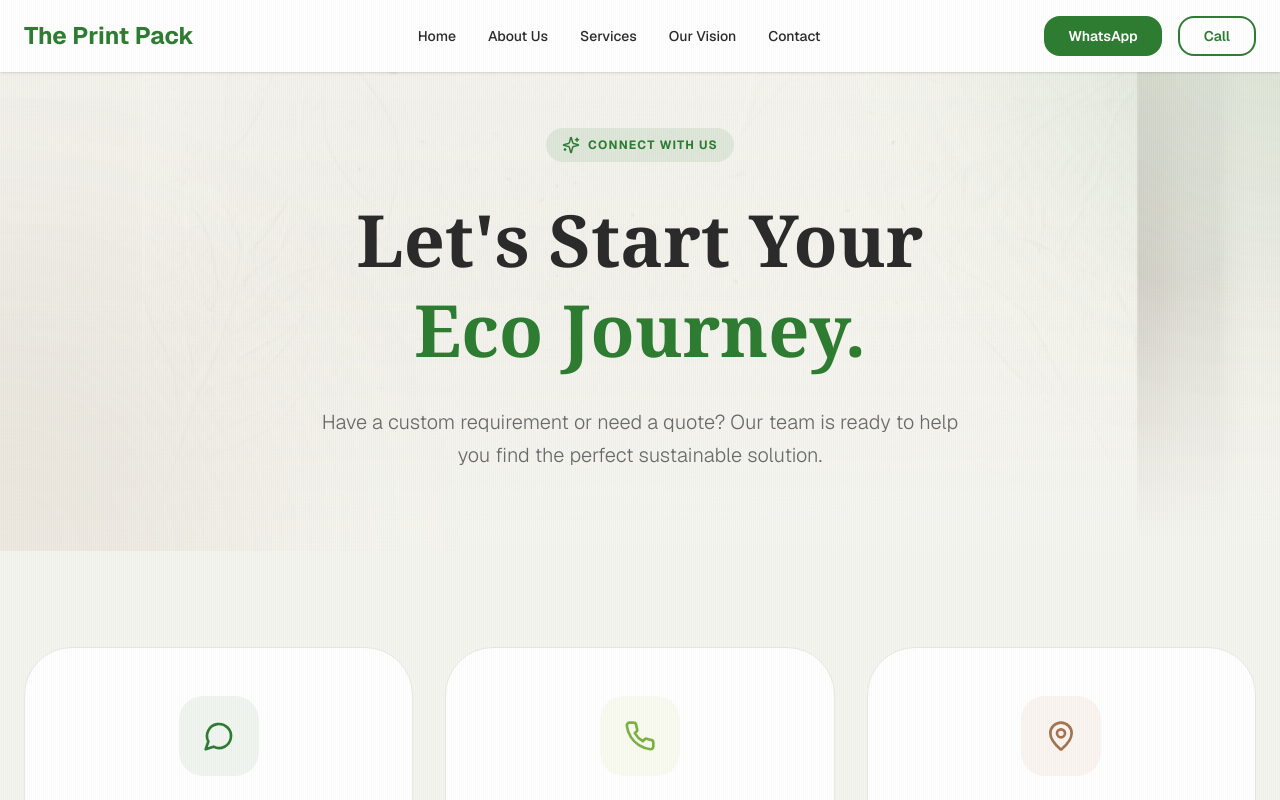
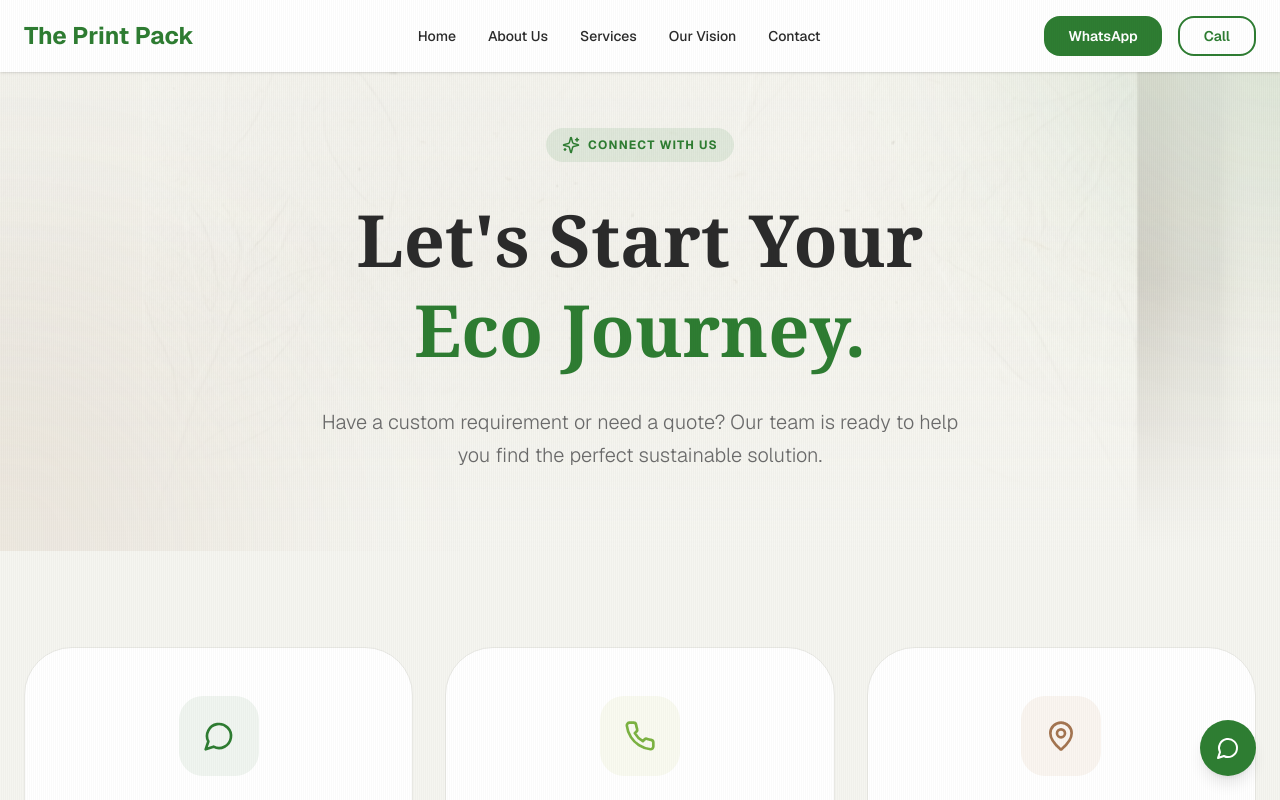
Before and after one commit to CODTECHIT/theprintpack, a Next.js app: page /contact in a window 1280 px wide. Shown: the top 800 px of the page. Built offline with nearby package versions, Linux system fonts and the light colour scheme.

Commit message:
Move FloatingActionButton to RootLayout for global availability

```diff
--- a/app/layout.tsx
+++ b/app/layout.tsx
@@ -2,6 +2,7 @@ import React from "react"
 import type { Metadata, Viewport } from 'next'
 import { Geist, Geist_Mono } from 'next/font/google'
 import { Analytics } from '@vercel/analytics/next'
+import { FloatingActionButton } from '@/components/floating-action-button'
 import './globals.css'
 
 const _geist = Geist({ subsets: ["latin"] });
@@ -52,6 +53,7 @@ export default function RootLayout({
     <html lang="en">
       <body className={`font-sans antialiased`}>
         {children}
+        <FloatingActionButton />
         <Analytics />
       </body>
     </html>
--- a/app/page.tsx
+++ b/app/page.tsx
@@ -6,7 +6,6 @@ import { HeroSection } from '@/components/hero-section';
 import { ServicesSection } from '@/components/services-section';
 import { ContactSection } from '@/components/contact-section';
 import { FooterSection } from '@/components/footer-section';
-import { FloatingActionButton } from '@/components/floating-action-button';
 import { ScrollReveal } from '@/components/scroll-reveal';
 
 
@@ -31,8 +30,6 @@ export default function Home() {
       <ScrollReveal>
         <FooterSection />
       </ScrollReveal>
-
-      <FloatingActionButton />
     </main>
   );
 }
```
